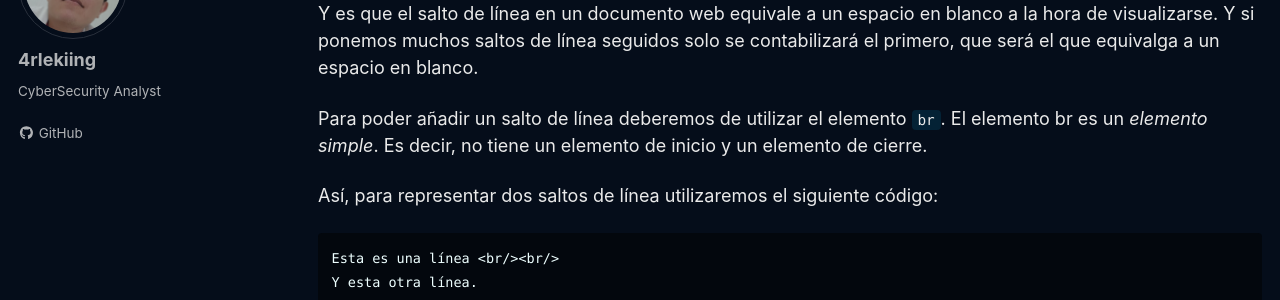
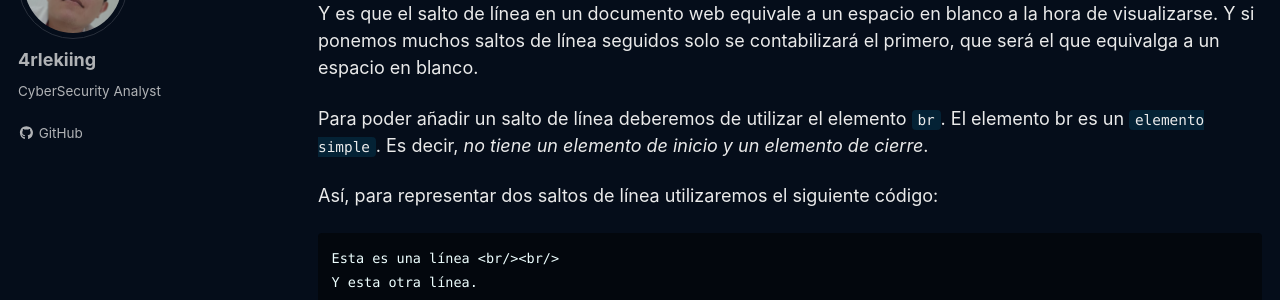
Before and after one commit to 4rleking/HTML.github.io, a Jekyll site: the page built from _posts/2023-08-06-Basico.md, in a window 1280 px wide and 900 px high, scrolled down 1074 px. Shown: the part 125-425 px from the top of the window. Built offline with Jekyll 4.4.1, drawn with Linux system fonts in a browser that asks for light colours; cached includes are drawn as plain includes; a script that is not in the unit is left out.

Commit message:
Update 2023-08-06-Basico.md

````diff
--- a/_posts/2023-08-06-Basico.md
+++ b/_posts/2023-08-06-Basico.md
@@ -24,11 +24,11 @@
 
 ## Saltos de línea en el texto
 
-Está claro que escribir el texto todo seguido, sin darle un orden o una separación, sería un caos. Así que lo primero que vamos a aprender es el crear un *salto de línea* en el texto.
+Está claro que escribir el texto todo seguido, sin darle un orden o una separación, sería un caos. Así que lo primero que vamos a aprender es el crear un `salto de línea` en el texto.
 
 Y es que si escribimos lo siguiente:
 
-```
+```text
 Esta es una línea
 
 
@@ -39,11 +39,11 @@
 
 Y es que el salto de línea en un documento web equivale a un espacio en blanco a la hora de visualizarse. Y si ponemos muchos saltos de línea seguidos solo se contabilizará el primero, que será el que equivalga a un espacio en blanco.
 
-Para poder añadir un salto de línea deberemos de utilizar el elemento `br`. El elemento br es un *elemento simple*. Es decir, no tiene un elemento de inicio y un elemento de cierre.
+Para poder añadir un salto de línea deberemos de utilizar el elemento `br`. El elemento br es un `elemento simple`. Es decir, *no tiene un elemento de inicio y un elemento de cierre*.
 
 Así, para representar dos saltos de línea utilizaremos el siguiente código:
 
-```
+```text
 Esta es una línea <br/><br/>
 Y esta otra línea.
 ```
````
